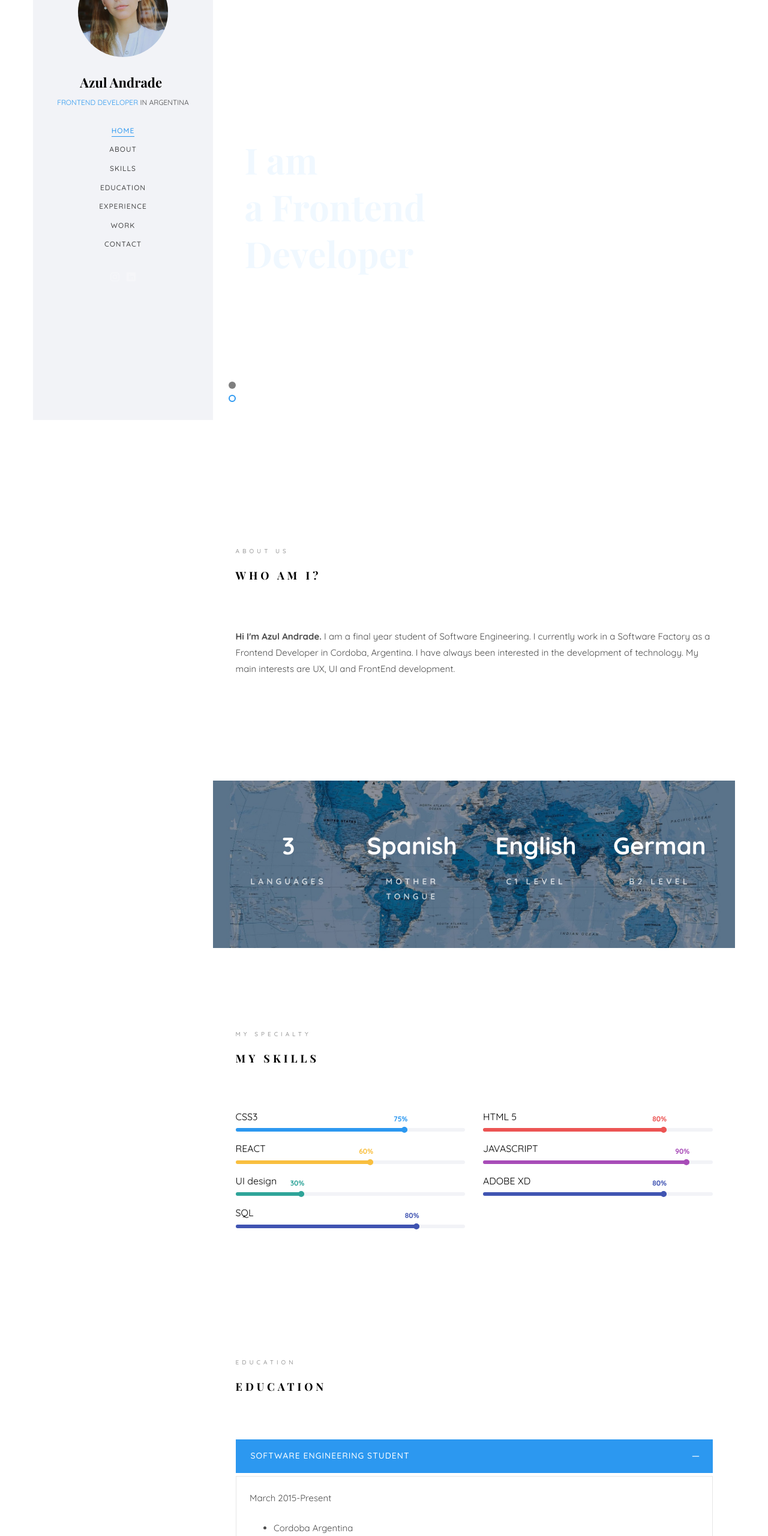
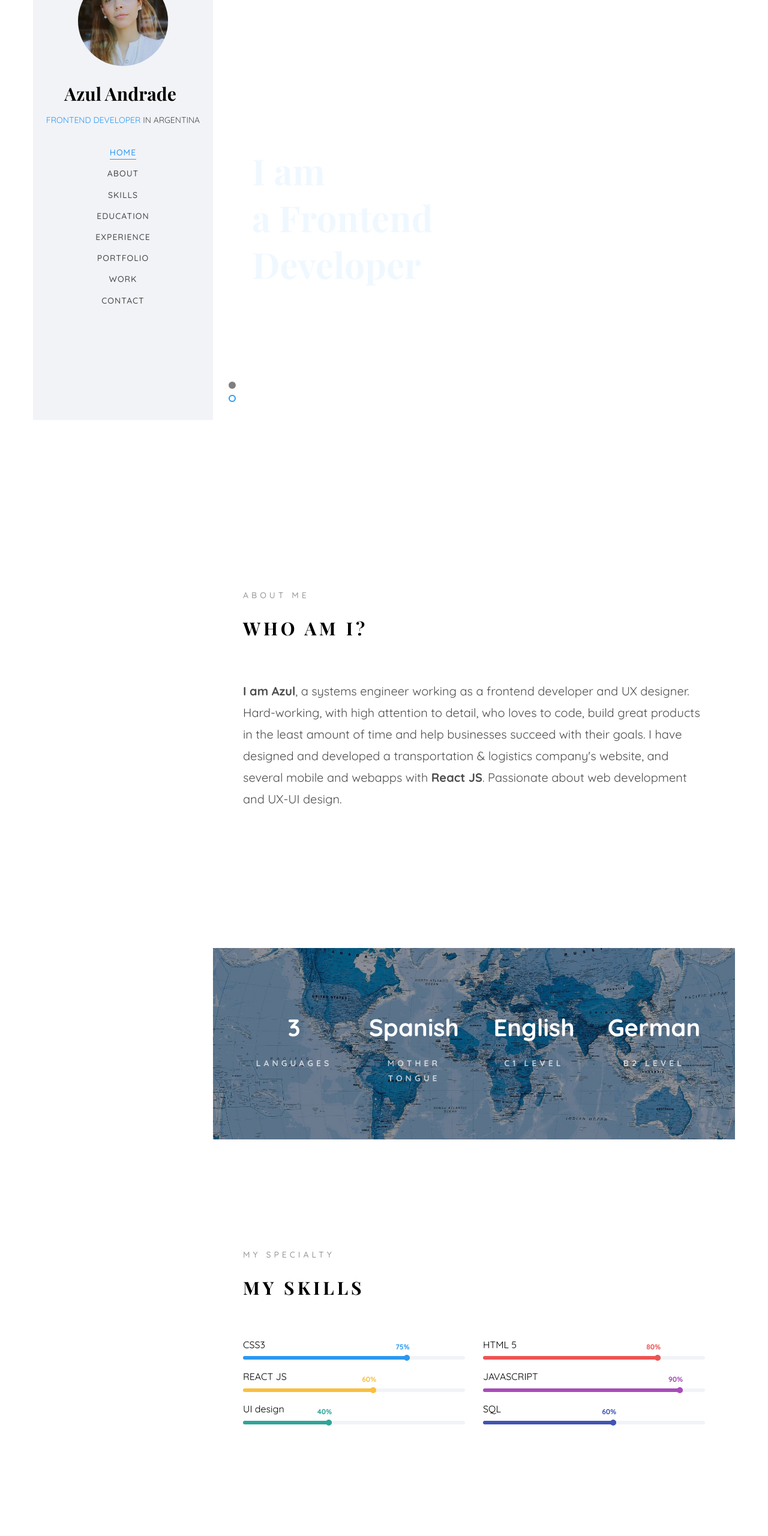
Before and after one commit to AzulAndrade/cv, a plain HTML site: page index.html in a window 1280 px wide. Shown: the part 100-2660 px from the top of the page at 60% size. Drawn offline with nearby package versions, Linux system fonts and the light colour scheme; files whose address does not match are found by name; a web font is replaced by a local one.

Commit message:
cv actualizado

```diff
--- a/css/style.css
+++ b/css/style.css
@@ -14,12 +14,12 @@
 body {
   font-family: "Quicksand", Arial, sans-serif;
   font-weight: 400;
-  font-size: 15px;
+  font-size: 20px;
   line-height: 1.8;
   color: rgba(0, 0, 0, 0.7); }
   @media screen and (max-width: 992px) {
     body {
-      font-size: 16px; } }
+      font-size: 20px; } }
 
 a {
   color: #2c98f0;
@@ -74,7 +74,7 @@ figure {
 
 #colorlib-aside {
   padding-top: 3em;
-  padding-bottom: 40px;
+  /* padding-bottom: 40px; */
   float: left;
   width: 300px;
   position: fixed;
@@ -105,12 +105,12 @@ figure {
   #colorlib-aside .position {
     display: block;
     margin-bottom: 2em;
-    font-size: 12px;
+    font-size: 14px;
     text-transform: uppercase; }
   #colorlib-aside #colorlib-logo {
     text-align: right;
     font-weight: 700;
-    font-size: 22px;
+    font-size: 30px;
     margin-bottom: .5em;
     display: block;
     width: 100%; }
@@ -135,7 +135,7 @@ figure {
         margin: 0 0 10px 0;
         padding: 0;
         list-style: none;
-        font-size: 12px;
+        font-size: 14px;
         font-weight: 500;
         text-transform: uppercase;
         letter-spacing: 1px; }
@@ -323,7 +323,7 @@ figure {
           color: #fff; }
         #colorlib-hero .flexslider .slider-text > .slider-text-inner p {
           margin-bottom: 0; }
-        #colorlib-hero .flexslider .slider-text > .slider-text-inner .btn {
+       .btn {
           font-size: 12px;
           text-transform: uppercase;
           letter-spacing: 2px;
@@ -331,15 +331,15 @@ figure {
           padding: 10px 15px !important;
           border: none;
           font-weight: 400; }
-          #colorlib-hero .flexslider .slider-text > .slider-text-inner .btn.btn-learn {
+         .btn.btn-learn {
             color: #000;
             border: 1px solid white;
             background: transparent !important; }
-            #colorlib-hero .flexslider .slider-text > .slider-text-inner .btn.btn-learn:hover {
+          .btn.btn-learn:hover {
               background: transparent !important;
-              border: 1px solid #000 !important; }
+              border: 1px solid white !important; }
           @media screen and (max-width: 768px) {
-            #colorlib-hero .flexslider .slider-text > .slider-text-inner .btn {
+            .btn {
               width: 100%; } }
 
 body.offcanvas {
@@ -404,8 +404,8 @@ body.offcanvas {
   position: relative; }
 
 .colorlib-heading {
-  font-size: 18px;
-  margin-bottom: 4em;
+  font-size: 30px;
+  margin-bottom: 2em;
   font-weight: 700;
   text-transform: uppercase;
   letter-spacing: 5px;
@@ -420,7 +420,7 @@ body.offcanvas {
 .heading-meta {
   margin-bottom: 15px;
   display: block;
-  font-size: 10px;
+  font-size: 14px;
   text-transform: uppercase;
   color: #999999;
   font-weight: 500;
@@ -655,7 +655,7 @@ body.offcanvas {
   z-index: 0; }
   @media screen and (max-width: 768px) {
     .services {
-      margin-bottom: 4em; } }
+      margin-bottom: 2em; } }
   .services .icon {
     position: absolute;
     top: -20px;
@@ -837,7 +837,7 @@ body.offcanvas {
         .colorlib-feature .colorlib-icon i {
           font-size: 40px; } }
   .colorlib-feature .colorlib-text {
-    padding-left: 120px;
+    padding-left: 110px;
     width: 100%; }
     .colorlib-feature .colorlib-text h2, .colorlib-feature .colorlib-text h3 {
       margin: 0;
--- a/index.html
+++ b/index.html
@@ -67,22 +67,18 @@
 					<div id="navbar" class="collapse">
 						<ul>
 							<li class="active"><a href="#" data-nav-section="home">Home</a></li>
-							<li><a href="#" data-nav-section="about">About</a></li>
-							<li><a href="#" data-nav-section="skills">Skills</a></li>
-							<li><a href="#" data-nav-section="education">Education</a></li>
-							<li><a href="#" data-nav-section="experience">Experience</a></li>
-							<li><a href="#" data-nav-section="work">Work</a></li>
-							<li><a href="#" data-nav-section="contact">Contact</a></li>
+							<li><a href="#about" data-nav-section="about">About</a></li>
+							<li><a href="#skills" data-nav-section="skills">Skills</a></li>
+							<li><a href="#education" data-nav-section="education">Education</a></li>
+							<li><a href="#experience" data-nav-section="experience">Experience</a></li>
+							<li><a href="#portfolio" data-nav-section="portfolio">Portfolio</a></li>
+							<li><a href="#work" data-nav-section="work">Work</a></li>
+							<li><a href="#contact" data-nav-section="contact">Contact</a></li>
 						</ul>
 					</div>
 				</nav>
 
-				<div class="colorlib-footer">
-					<ul>
-						<li><a href="#"><i class="icon-instagram"></i></a></li>
-						<li><a href="#"><i class="icon-linkedin2"></i></a></li>
-					</ul>
-				</div>
+
 
 			</aside>
 
@@ -144,14 +140,16 @@
 								<div class="row row-bottom-padded-sm animate-box" data-animate-effect="fadeInLeft">
 									<div class="col-md-12">
 										<div class="about-desc">
-											<span class="heading-meta">About Us</span>
+											<span class="heading-meta">About me</span>
 											<h2 class="colorlib-heading">Who Am I?</h2>
-											<p><strong>Hi I'm Azul Andrade.</strong>
-												I am a final year student of Software Engineering.
-												I currently work in a Software Factory as a Frontend Developer in
-												Cordoba, Argentina.
-												I have always been interested in the development of
-												technology. My main interests are UX, UI and FrontEnd development.
+											<p>
+												<strong>I am Azul</strong>, a systems engineer working as a frontend developer and UX designer.
+												Hard-working, with high attention to detail, who
+												loves to code, build great products in the least amount of time
+												and help businesses succeed with their goals. I have designed and
+												developed a transportation & logistics company's website, and several
+												mobile and webapps with <strong>React JS</strong>.
+												Passionate about web development and UX-UI design.
 											</p>
 										</div>
 									</div>
@@ -161,7 +159,7 @@
 					</div>
 				</section>
 				<div id="colorlib-counter" class="colorlib-counters"
-					style="background-image: url(images/map2.jpg);" data-stellar-background-ratio="0.5">
+					style="background-image: url(images/worldmap2.jpg);" data-stellar-background-ratio="0.5">
 					<div class="overlay"></div>
 					<div class="colorlib-narrow-content">
 						<div class="row">
@@ -225,7 +223,7 @@
 							</div>
 							<div class="col-md-6 animate-box" data-animate-effect="fadeInLeft">
 								<div class="progress-wrap">
-									<h3>REACT</h3>
+									<h3>REACT JS</h3>
 									<div class="progress">
 										<div class="progress-bar color-3" role="progressbar" aria-valuenow="60"
 											aria-valuemin="0" aria-valuemax="100" style="width:60%">
@@ -249,20 +247,9 @@
 								<div class="progress-wrap">
 									<h3>UI design</h3>
 									<div class="progress">
-										<div class="progress-bar color-5" role="progressbar" aria-valuenow="30"
-											aria-valuemin="0" aria-valuemax="100" style="width:30%">
-											<span>30%</span>
-										</div>
-									</div>
-								</div>
-							</div>
-							<div class="col-md-6 animate-box" data-animate-effect="fadeInRight">
-								<div class="progress-wrap">
-									<h3>ADOBE XD</h3>
-									<div class="progress">
-										<div class="progress-bar color-6" role="progressbar" aria-valuenow="80"
-											aria-valuemin="0" aria-valuemax="80" style="width:80%">
-											<span>80%</span>
+										<div class="progress-bar color-5" role="progressbar" aria-valuenow="40"
+											aria-valuemin="0" aria-valuemax="100" style="width:40%">
+											<span>40%</span>
 										</div>
 									</div>
 								</div>
@@ -271,9 +258,9 @@
 								<div class="progress-wrap">
 									<h3>SQL</h3>
 									<div class="progress">
-										<div class="progress-bar color-6" role="progressbar" aria-valuenow="80"
-											aria-valuemin="0" aria-valuemax="100" style="width:80%">
-											<span>80%</span>
+										<div class="progress-bar color-6" role="progressbar" aria-valuenow="60"
+											aria-valuemin="0" aria-valuemax="100" style="width:60%">
+											<span>60%</span>
 										</div>
 									</div>
 								</div>
@@ -300,14 +287,14 @@
 												<h4 class="panel-title">
 													<a data-toggle="collapse" data-parent="#accordion"
 														href="#collapseOne" aria-expanded="true"
-														aria-controls="collapseOne">Software Engineering Student
+														aria-controls="collapseOne">Systems Engineering
 													</a>
 												</h4>
 											</div>
 											<div id="collapseOne" class="panel-collapse collapse in" role="tabpanel"
 												aria-labelledby="headingOne">
 												<div class="panel-body">
-													<p>March 2015-Present</p>
+													<p>2015-2019</p>
 													<ul>
 														<li>Cordoba Argentina</li>
 														<strong>Catholic University of Cordoba</strong>
@@ -376,7 +363,7 @@
 												</div>
 											</div>
 										</div>
-										<div class="panel panel-default">
+										<!-- <div class="panel panel-default">
 											<div class="panel-heading" role="tab" id="headingFour">
 												<h4 class="panel-title">
 													<a class="collapsed" data-toggle="collapse" data-parent="#accordion"
@@ -392,7 +379,7 @@
 													<p>Online course - Udemy.</p>
 												</div>
 											</div>
-										</div>
+										</div> -->
 									</div>
 								</div>
 							</div>
@@ -420,9 +407,8 @@
 											<div class="timeline-label">
 												<h2><a href="#">Front End Developer at RetiaSoft Company</a>
 													<br>
-													<span>August 2019-Present</span>
-													<br>
-													<span>Cordoba, Argentina</span></h2>
+													<span>Cordoba, Argentina</span>
+												</h2>
 											</div>
 										</div>
 									</article>
@@ -439,6 +425,31 @@
 						</div>
 					</div>
 				</section>
+				<section class="colorlib-experience" data-section="portfolio" id="#portfolio">
+					<div class="colorlib-narrow-content">
+						<div class="row">
+							<div class="col-md-6 col-md-offset-3 col-md-pull-3 animate-box"
+								data-animate-effect="fadeInLeft">
+								<span class="heading-meta">My work</span>
+								<h2 class="colorlib-heading animate-box">Portfolio</h2>
+							</div>
+						</div>
+						<div id="colorlib-counter" class="colorlib-counters"
+							style="background-image: url(images/img-5.jpg); height: 300px;"
+							data-stellar-background-ratio="0.5">
+							<div class="colorlib-narrow-content">
+								<div class="row">
+									<br><br>
+									<span class="colorlib-counter-label">
+										<p><a class="btn btn-primary btn-learn"
+												style="color: white; font-size: 20px; display: block; margin: auto; width: 40%;"
+												href="" download> View Portfolio <i class="icon-briefcase3"></i></a></p>
+									</span>
+								</div>
+							</div>
+						</div>
+					</div>
+				</section>
 				<section class="colorlib-contact" data-section="contact">
 					<div class="colorlib-narrow-content">
 						<div class="row">
@@ -450,33 +461,13 @@
 						</div>
 						<div class="row">
 							<div class="col-md-5">
-
-								<div class="colorlib-feature colorlib-feature-sm animate-box"
-									data-animate-effect="fadeInLeft">
-									<div class="colorlib-icon">
-										<i class="icon-map"></i>
-									</div>
-									<div class="colorlib-text">
-										<p>Chacabuco 1234 Apartment 1, Cordoba, Argentina</p>
-									</div>
-								</div>
-
-								<div class="colorlib-feature colorlib-feature-sm animate-box"
-									data-animate-effect="fadeInLeft">
-									<div class="colorlib-icon">
-										<i class="icon-phone"></i>
-									</div>
-									<div class="colorlib-text">
-										<p><a href="tel://">+54 9 3513073024</a></p>
-									</div>
-								</div>
 								<div class="colorlib-feature colorlib-feature-sm animate-box"
 									data-animate-effect="fadeInLeft">
 									<div class="colorlib-icon">
 										<i class="icon-mail"></i>
 									</div>
 									<div class="colorlib-text">
-										<p><a>azulandrade1@gmail.com</a></p>
+										<p><a href="mailto:azulandrade1@gmail.com">azulandrade1@gmail.com</a></p>
 									</div>
 								</div>
 								<div class="colorlib-feature colorlib-feature-sm animate-box"
```
Also changed, not shown: images/worldmap.jpg (added), images/worldmap2.jpg (added), 1 other file.
